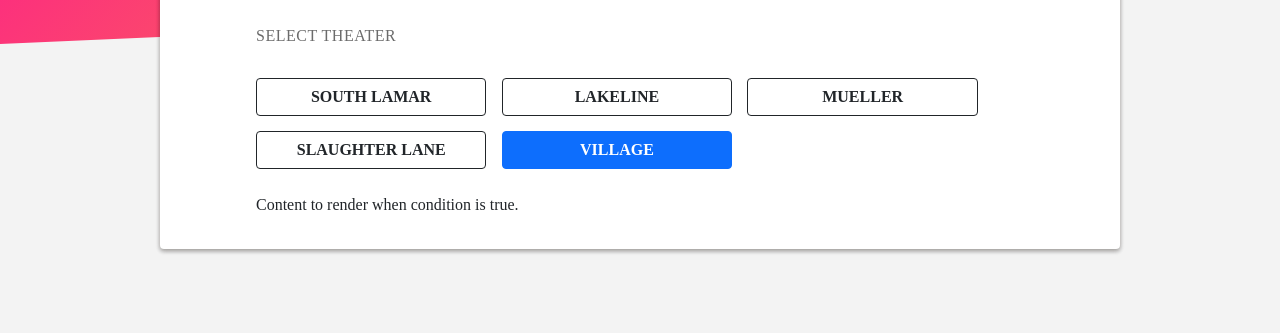
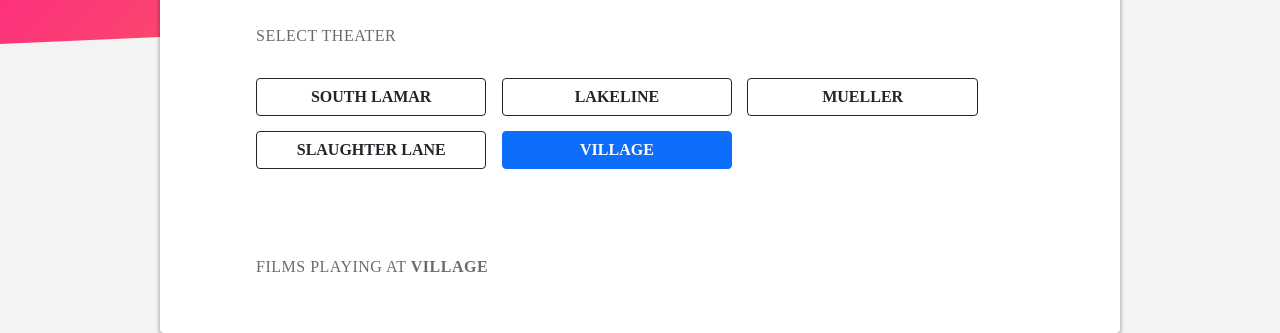
Before and after one commit to vijeysrc/alamo-drafthouse-challenge-app, an Angular app: page /1/0003 in a window 1280 px wide. Shown: the part 516-849 px from the top of the page. Before the commit the page ends 800 px from the top, so only its background shows below. Built offline with nearby package versions, Linux system fonts and the light colour scheme; a web font is replaced by a local one.

Commit message:
feat: show cinema name on select

```diff
--- a/src/app/cinemas/cinemas.component.html
+++ b/src/app/cinemas/cinemas.component.html
@@ -16,6 +16,11 @@
         </a>
       </li>
     </ul>
-    <div *ngIf="cinemaId">Content to render when condition is true.</div>
+    <div *ngIf="cinemaId">
+      <div class="cmp-cinemas__sub-title">
+        Films playing at
+        <span class="fw-bold">{{ getCinemaNameById(cinemaId) }}</span>
+      </div>
+    </div>
   </div>
 </div>
--- a/src/app/cinemas/cinemas.component.scss
+++ b/src/app/cinemas/cinemas.component.scss
@@ -42,6 +42,8 @@
   &__cinema-btns {
     display: flex;
     flex-wrap: wrap;
+    padding-bottom: 64px;
+
     li {
       width: 30%;
       margin: 1%;
--- a/src/app/cinemas/cinemas.component.ts
+++ b/src/app/cinemas/cinemas.component.ts
@@ -43,4 +43,10 @@ export class CinemasComponent implements OnInit {
     })
   }
 
+  getCinemaNameById(id: string): string {
+    const cinema: undefined | ICinema = this.cinemas.find(cinema => cinema.id === id)
+    if (cinema) return cinema.name
+    return ""
+  }
+
 }
```
